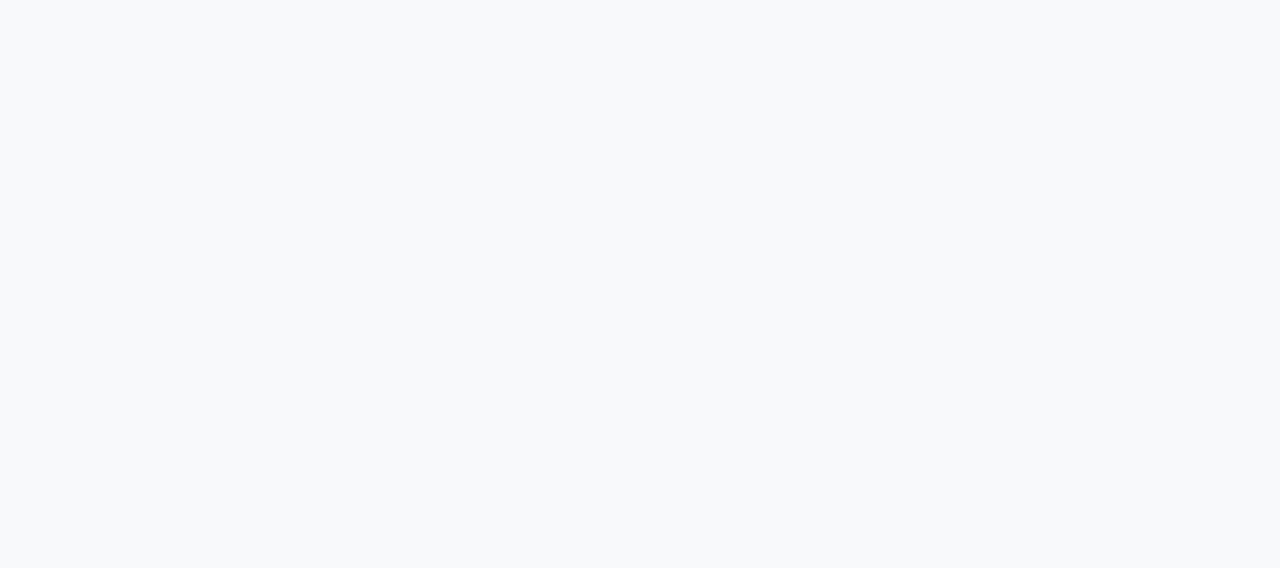
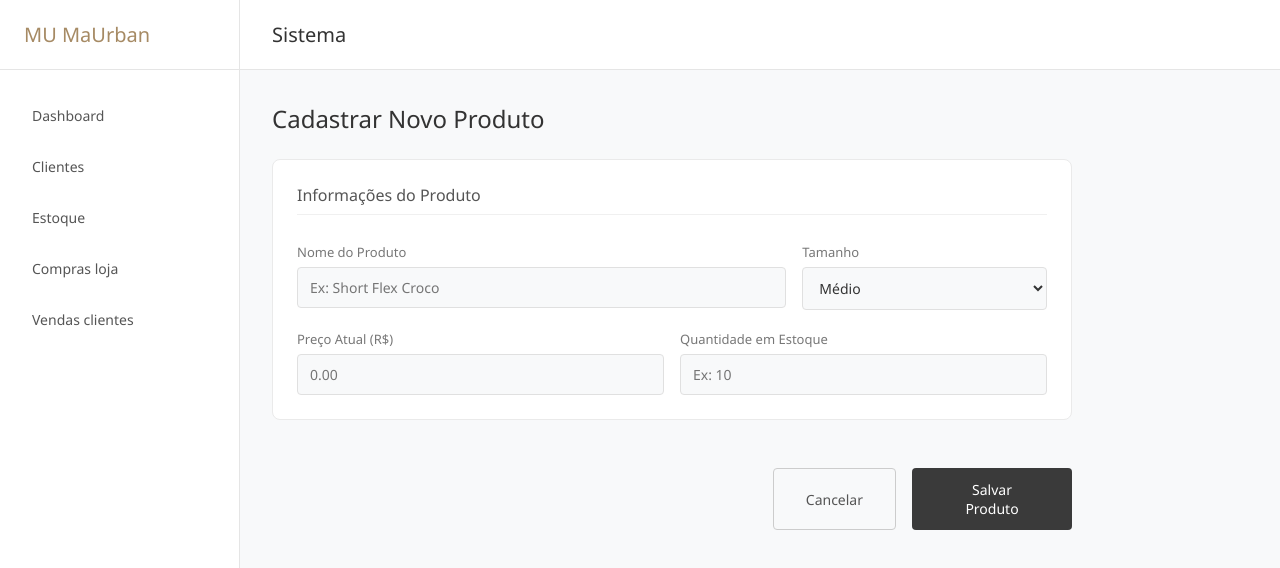
Before and after one commit to hebertberamos/MaUrban_Management, a React app in the folder Frontend/: page /novo-produto in a window 1280 px wide. Before the commit this address had no page. Shown: the top 568 px of the page. Built offline with nearby package versions, Linux system fonts and the light colour scheme; the HTML template or start-up script is replaced by a standard one.

Commit message:
First version of new window to add new product

```diff
--- a/Frontend/src/App.jsx
+++ b/Frontend/src/App.jsx
@@ -4,6 +4,7 @@ import Dashboard from './Dashboard';
 import Clientes from './Clientes';
 import NovaVenda from './NovaVenda';
 import Estoque from './Estoque';
+import NovoProduto from './NovoProduto';
 
 export default function App() {
   return (
@@ -17,6 +18,7 @@ export default function App() {
           <Route path="compras" element={<div>Tela de Compras</div>} />
           <Route path="vendas" element={<div>Tela de Vendas</div>} />
           <Route path="/nova-venda" element={<NovaVenda />} />
+          <Route path="/novo-produto" element={<NovoProduto />} />
         </Route>
       </Routes>
     </BrowserRouter>
--- a/Frontend/src/Estoque.jsx
+++ b/Frontend/src/Estoque.jsx
@@ -1,7 +1,9 @@
 import { useEffect, useState } from 'react';
+import { useNavigate } from 'react-router-dom';
 import './Estoque.css';
 
 export default function Estoque() {
+    const navigate = useNavigate();
   const [produtos, setProdutos] = useState([]);
   const [busca, setBusca] = useState('');
   const [filtro, setFiltro] = useState('');
@@ -43,7 +45,12 @@ export default function Estoque() {
       {/* Cabeçalho da área com botões e filtros idêntico a Clientes */}
       <div className="estoque-header">
         <div className="estoque-acoes-topo">
-          <button className="btn-novo-produto">Novo produto</button>
+          <button
+            className="btn-novo-produto"
+            onClick={() => navigate('/novo-produto')}
+            >
+                Novo produto
+            </button>
         </div>
 
         <div className="estoque-filtros">
--- /dev/null
+++ b/Frontend/src/NovoProduto.css
@@ -0,0 +1,113 @@
+/* src/NovoProduto.css */
+.novo-produto-container {
+  display: flex;
+  flex-direction: column;
+  height: 100%;
+  max-width: 800px;
+}
+
+.novo-produto-header {
+  margin-bottom: 24px;
+}
+
+.novo-produto-header h2 {
+  font-size: 24px;
+  font-weight: 400;
+  color: #333;
+}
+
+.novo-produto-form {
+  display: flex;
+  flex-direction: column;
+  gap: 32px;
+}
+
+.form-section {
+  background-color: #FFFFFF;
+  border: 1px solid #EAEAEA;
+  border-radius: 8px;
+  padding: 24px;
+  display: flex;
+  flex-direction: column;
+  gap: 20px; /* Um pouco mais de espaço entre as linhas */
+}
+
+.form-section h3 {
+  font-size: 16px;
+  font-weight: 500;
+  color: #555;
+  margin-bottom: 8px;
+  border-bottom: 1px solid #F0F0F0;
+  padding-bottom: 8px;
+}
+
+.form-row {
+  display: flex;
+  gap: 16px;
+  align-items: flex-start;
+}
+
+.form-group {
+  display: flex;
+  flex-direction: column;
+  gap: 6px;
+}
+
+.form-group label {
+  font-size: 13px;
+  color: #777;
+}
+
+.flex-1 { flex: 1; }
+.flex-2 { flex: 2; }
+
+.form-input {
+  background-color: #F8F9FA;
+  border: 1px solid #E0E0E0;
+  border-radius: 4px;
+  padding: 10px 12px;
+  font-size: 14px;
+  color: #333;
+  outline: none;
+  transition: border-color 0.2s;
+}
+
+.form-input:focus {
+  border-color: #3A3A3A;
+}
+
+.form-actions {
+  display: flex;
+  justify-content: flex-end;
+  gap: 16px;
+  margin-top: 16px;
+}
+
+.btn-dark {
+  background-color: #3A3A3A;
+  color: #FFFFFF;
+  border: none;
+  border-radius: 4px;
+  padding: 12px 32px;
+  font-size: 14px;
+  cursor: pointer;
+  transition: background-color 0.2s;
+}
+
+.btn-dark:hover {
+  background-color: #222222;
+}
+
+.btn-outline {
+  background-color: transparent;
+  color: #555;
+  border: 1px solid #CCC;
+  border-radius: 4px;
+  padding: 12px 32px;
+  font-size: 14px;
+  cursor: pointer;
+}
+
+.btn-outline:hover {
+  background-color: #F0F0F0;
+}
--- /dev/null
+++ b/Frontend/src/NovoProduto.jsx
@@ -0,0 +1,137 @@
+import { useState } from 'react';
+import { useNavigate } from 'react-router-dom';
+import './NovoProduto.css';
+
+export default function NovoProduto() {
+  const navigate = useNavigate();
+
+  // O estado inicial espelha a estrutura do seu JSON
+  const [produto, setProduto] = useState({
+    nome: '',
+    precoAtual: '',
+    quantEstoque: '',
+    tamanho: 'MEDIO' // Define um valor padrão para facilitar
+  });
+
+  const handleSubmit = async (e) => {
+    e.preventDefault();
+
+    // Validação básica para não enviar dados vazios
+    if (!produto.nome.trim() || !produto.precoAtual || !produto.quantEstoque) {
+      alert("Por favor, preencha todos os campos corretamente.");
+      return;
+    }
+
+    // Prepara o objeto garantindo que os números sejam enviados como números
+    const payload = {
+      nome: produto.nome,
+      precoAtual: parseFloat(produto.precoAtual),
+      quantEstoque: parseInt(produto.quantEstoque, 10),
+      tamanho: produto.tamanho
+    };
+
+    try {
+      const resposta = await fetch('http://localhost:8080/api/produtos', {
+        method: 'POST',
+        headers: {
+          'Content-Type': 'application/json',
+        },
+        body: JSON.stringify(payload)
+      });
+
+      if (resposta.ok) {
+        alert("Produto cadastrado com sucesso!");
+        // Redireciona o usuário de volta para a tela de estoque
+        navigate('/estoque');
+      } else {
+        alert("Erro ao cadastrar o produto.");
+      }
+    } catch (error) {
+      console.error("Erro na requisição:", error);
+      alert("Erro ao conectar com o servidor.");
+    }
+  };
+
+  return (
+    <div className="novo-produto-container">
+      <div className="novo-produto-header">
+        <h2>Cadastrar Novo Produto</h2>
+      </div>
+
+      <form className="novo-produto-form" onSubmit={handleSubmit}>
+
+        <div className="form-section">
+          <h3>Informações do Produto</h3>
+
+          {/* Primeira linha do formulário */}
+          <div className="form-row">
+            <div className="form-group flex-2">
+              <label>Nome do Produto</label>
+              <input
+                type="text"
+                className="form-input"
+                placeholder="Ex: Short Flex Croco"
+                value={produto.nome}
+                onChange={(e) => setProduto({...produto, nome: e.target.value})}
+              />
+            </div>
+
+            <div className="form-group flex-1">
+              <label>Tamanho</label>
+              <select
+                className="form-input"
+                value={produto.tamanho}
+                onChange={(e) => setProduto({...produto, tamanho: e.target.value})}
+              >
+                <option value="PEQUENO">Pequeno</option>
+                <option value="MEDIO">Médio</option>
+                <option value="GRANDE">Grande</option>
+              </select>
+            </div>
+          </div>
+
+          {/* Segunda linha do formulário */}
+          <div className="form-row">
+            <div className="form-group flex-1">
+              <label>Preço Atual (R$)</label>
+              <input
+                type="number"
+                step="0.01"
+                min="0"
+                className="form-input"
+                placeholder="0.00"
+                value={produto.precoAtual}
+                onChange={(e) => setProduto({...produto, precoAtual: e.target.value})}
+              />
+            </div>
+
+            <div className="form-group flex-1">
+              <label>Quantidade em Estoque</label>
+              <input
+                type="number"
+                min="0"
+                className="form-input"
+                placeholder="Ex: 10"
+                value={produto.quantEstoque}
+                onChange={(e) => setProduto({...produto, quantEstoque: e.target.value})}
+              />
+            </div>
+          </div>
+        </div>
+
+        {/* Botões de Ação */}
+        <div className="form-actions">
+          <button
+            type="button"
+            className="btn-outline"
+            onClick={() => navigate('/estoque')}
+          >
+            Cancelar
+          </button>
+          <button type="submit" className="btn-dark">Salvar Produto</button>
+        </div>
+
+      </form>
+    </div>
+  );
+}
```
